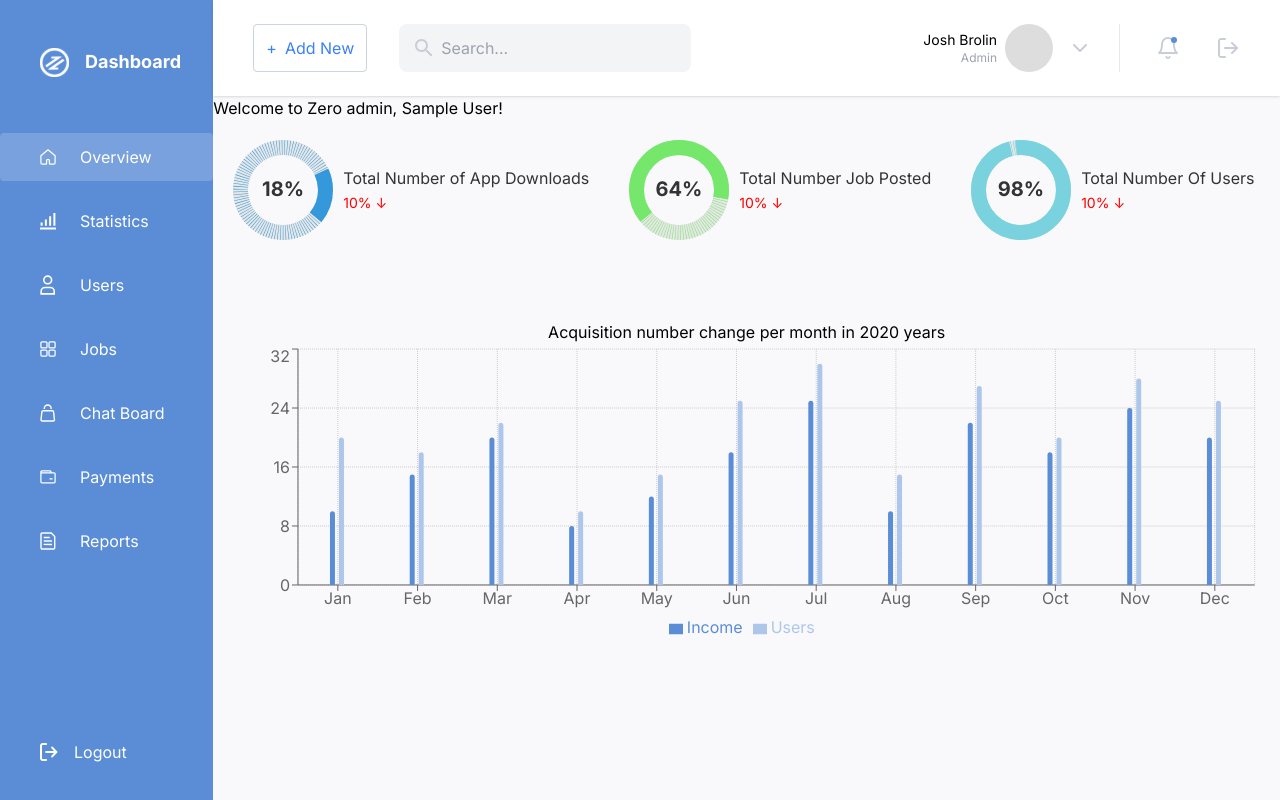
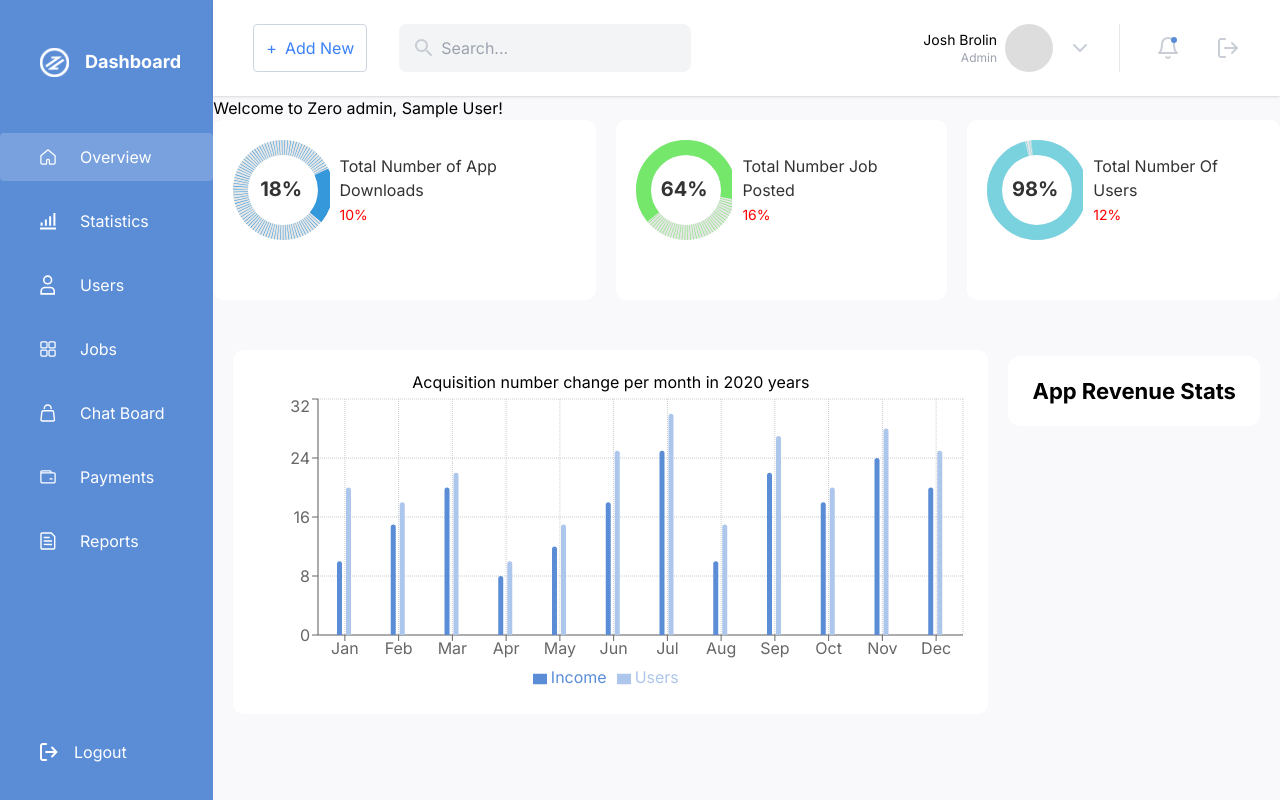
Before and after one commit to Jamal7/zero-backend-admin, a Next.js app: page /admin in a window 1280 px wide. Built offline with nearby package versions, Linux system fonts and the light colour scheme; no server answers; sample sign-in values are in the browser's storage.

Commit message:
align and make chart section

```diff
--- a/app/components/adminCompnents/OverView/Overview.js
+++ b/app/components/adminCompnents/OverView/Overview.js
@@ -5,6 +5,7 @@ import SideBar from "../sidebar/sideBar";
 import Topbar from "../topbar/topbar";
 import Charts from "../OverView/OverviewComponents/Charts.js";
 import BarCharts from "./OverviewComponents/BarChart";
+import Revenue from "./OverviewComponents/Revenue";
 
 export default function AdminClientPage({ session }) {
   return (
@@ -13,11 +14,11 @@ export default function AdminClientPage({ session }) {
       <div className="flex flex-col w-full">
         <Topbar />
         <h1>Welcome to Zero admin, {session?.user?.name}!</h1>
-        <div className="flex">
+        <div className="flex justify-center gap-5 ">
         <Charts
           labelText="Total Number of App Downloads"
           percentage={18}
-          changeText="10% ↓"
+          changeText="10%"
           changeColor="red"
           color="#3498db"
           textColor="#333"
@@ -26,23 +27,31 @@ export default function AdminClientPage({ session }) {
           <Charts
           labelText="Total Number Job Posted"
           percentage={64}
-          changeText="10% ↓"
+          changeText="16%"
           changeColor="red"
           color="#75E76B"
           textColor="#333"
           filledRatio={0.64} // Custom filled ratio
+
         />
           <Charts
           labelText="Total Number Of Users"
           percentage={98}
-          changeText="10% ↓"
+          changeText="12%"
           changeColor="red"
           color="#79D2DE"
           textColor="#333"
           filledRatio={0.98} // Custom filled ratio
         />
+        </div >
+        <div className="flex flex-row gap-5 px-5">
+         <div className="w-[75%]">
+        <BarCharts />
+         </div>
+         <div className="w-[25%]">
+         <Revenue />
+         </div>
         </div>
-        <BarCharts />
       </div>
     </div>
   );
--- a/app/components/adminCompnents/OverView/OverviewComponents/BarChart.js
+++ b/app/components/adminCompnents/OverView/OverviewComponents/BarChart.js
@@ -19,7 +19,8 @@ const data = [
 
 export default function BarCharts() {
   return (
-    <div style={{ padding: '20px' }}>
+
+    <div style={{ padding: '20px', background: "#fff", margin: "50px 0px 50px 0px", borderRadius:"10px" }}>
       <h3 style={{ textAlign: 'center' }}>Acquisition number change per month in 2020 years</h3>
       <ResponsiveContainer width="100%" height={300}>
         <BarChart data={data}>
@@ -33,5 +34,7 @@ export default function BarCharts() {
         </BarChart>
       </ResponsiveContainer>
     </div>
+
+
   );
 };
--- a/app/components/adminCompnents/OverView/OverviewComponents/Charts.js
+++ b/app/components/adminCompnents/OverView/OverviewComponents/Charts.js
@@ -83,9 +83,9 @@ export default function Charts({
   filledRatio,
 }) {
   return (
-    <div style={{ padding: '20px' }}>
-      <div style={{ display: 'flex', justifyContent: 'space-between', alignItems: 'center', marginBottom: '40px' }}>
-        <div style={{ display: 'flex', alignItems: 'center' }}>
+    <div style={{ padding: '20px', background:"#fff", borderRadius:"10px",display:"flex", alignItems:"center", justifyContent:"center"  }}>
+      <div style={{ display: 'flex', justifyContent: 'space-between', alignItems: 'center', marginBottom: '40px',alignItems:'center' }}>
+        <div style={{ display: 'flex', alignItems: 'center',justifyContent:"center",  }}>
           <CircularProgressBar
             percentage={percentage}
             color={color}
--- /dev/null
+++ b/app/components/adminCompnents/OverView/OverviewComponents/Revenue.js
@@ -0,0 +1,9 @@
+import React from 'react';
+export default function Revenue(){
+    return(
+        <div className='mt-14 flex justify-center align-middle bg-[#fff] px-1 py-5 rounded-xl'>
+            <h1 className='text-[22px] leading-[30px] font-[700] text-center'>App Revenue Stats</h1>
+
+        </div>
+    )
+}
```
